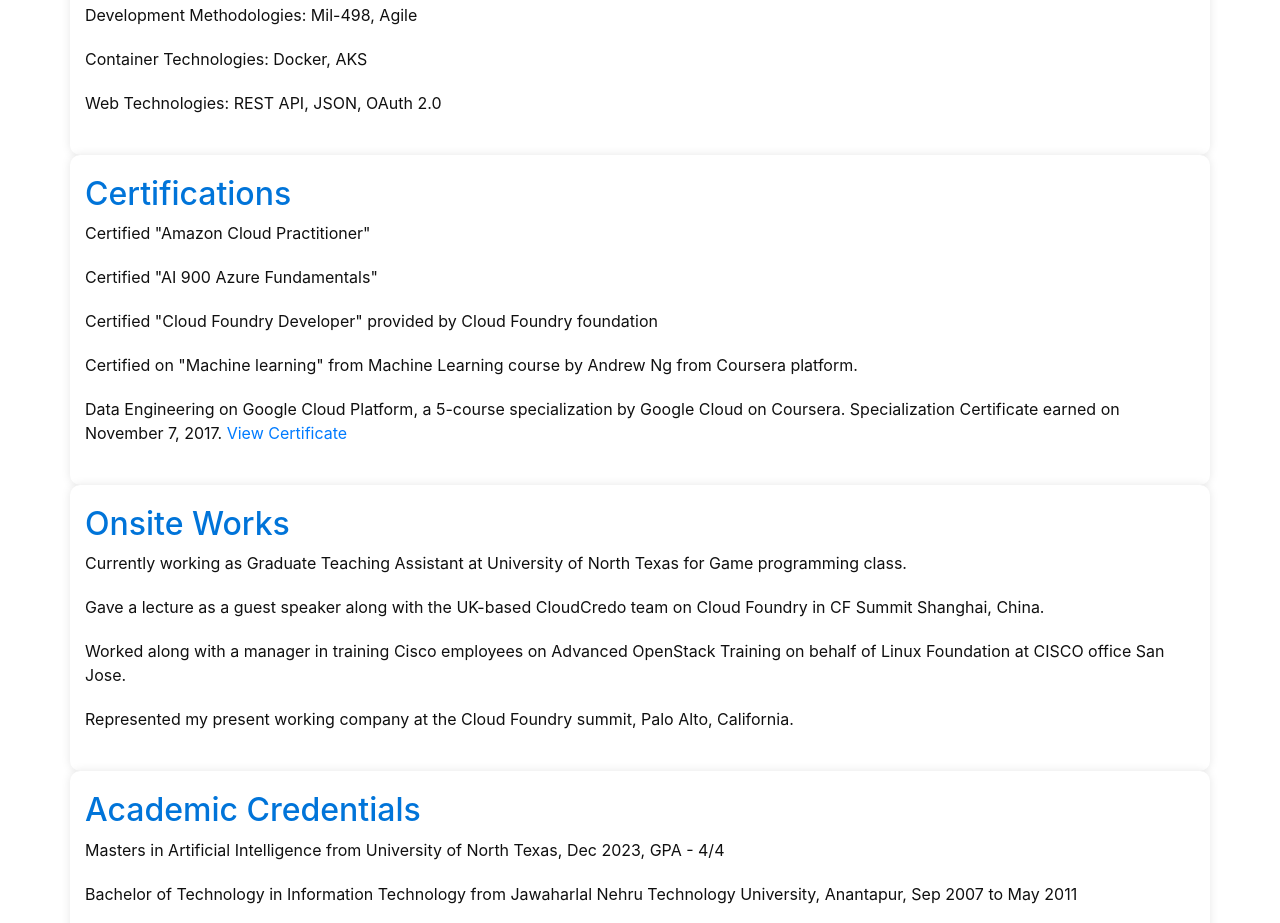
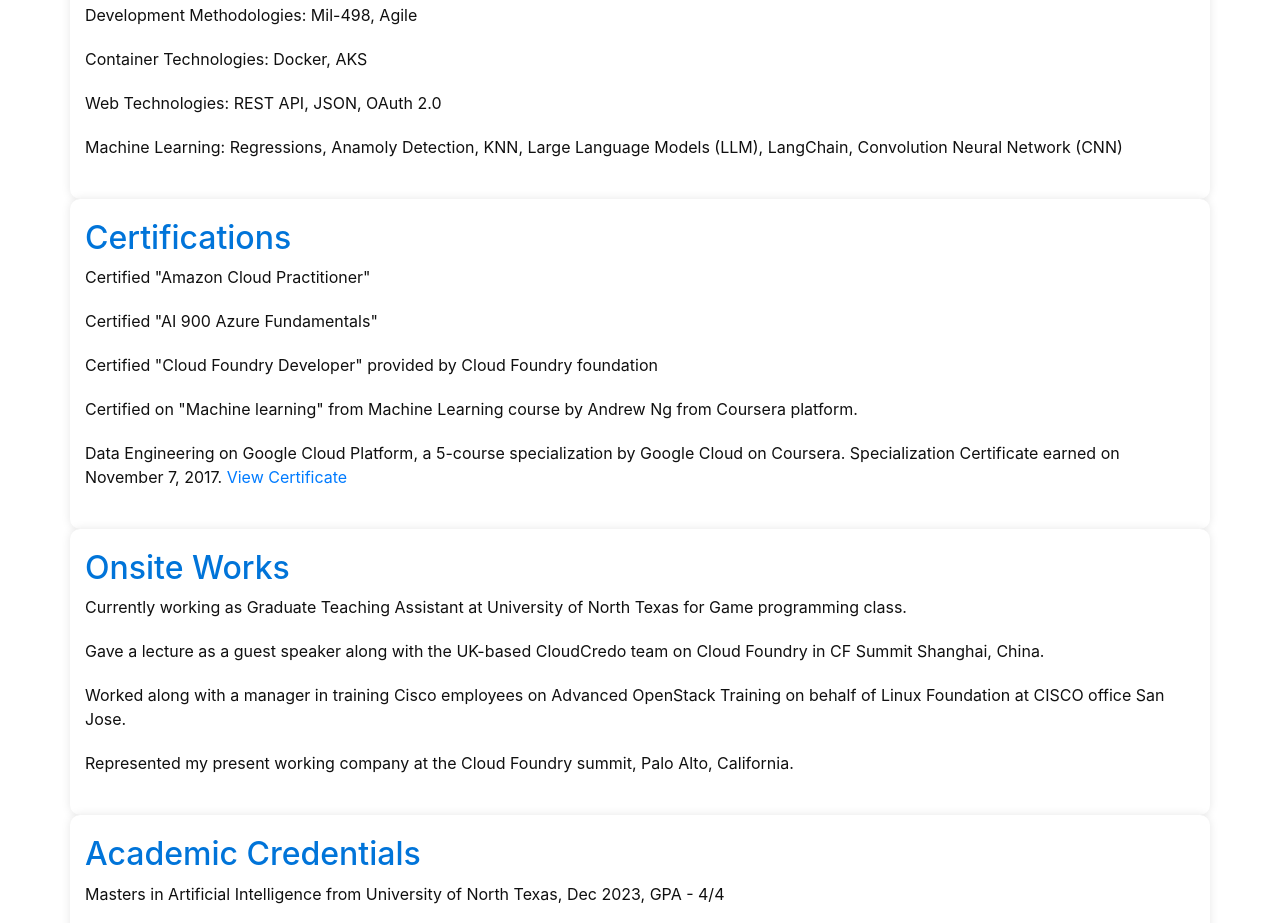
Before and after one commit to bha123/bha123.github.io, a plain HTML site: page index.html in a window 1280 px wide. Shown: the part 4169-5092 px from the top of the page. Drawn offline with nearby package versions, Linux system fonts and the light colour scheme.

Commit message:
Update index.html
Added ML row

```diff
--- a/index.html
+++ b/index.html
@@ -267,6 +267,7 @@
                         <li>Development Methodologies: Mil-498, Agile</li>
                         <li>Container Technologies: Docker, AKS</li>
                         <li>Web Technologies: REST API, JSON, OAuth 2.0</li>
+                        <li>Machine Learning: Regressions, Anamoly Detection, KNN, Large Language Models (LLM), LangChain, Convolution Neural Network (CNN) </li>
                     </ul>
             </div>
         </section>
```
